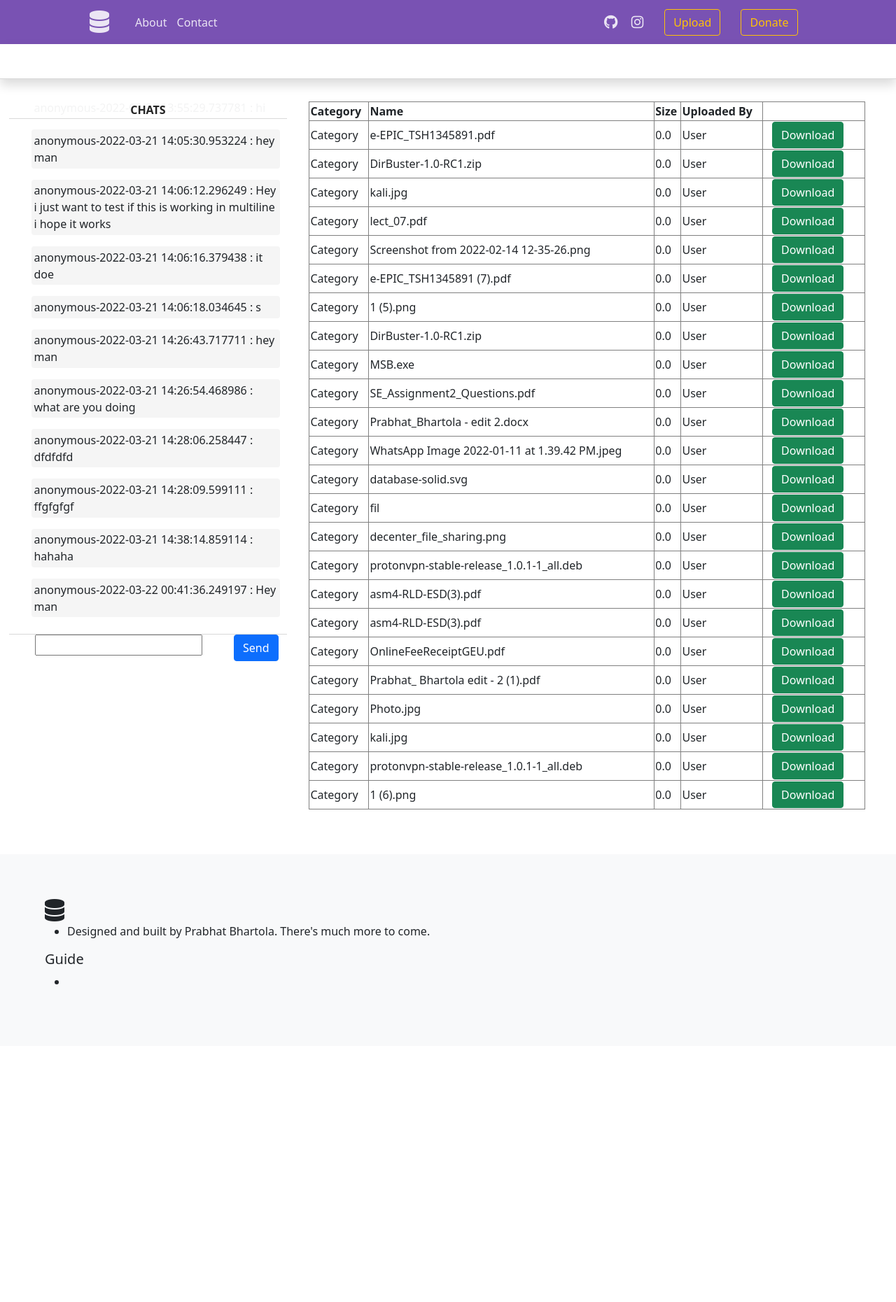
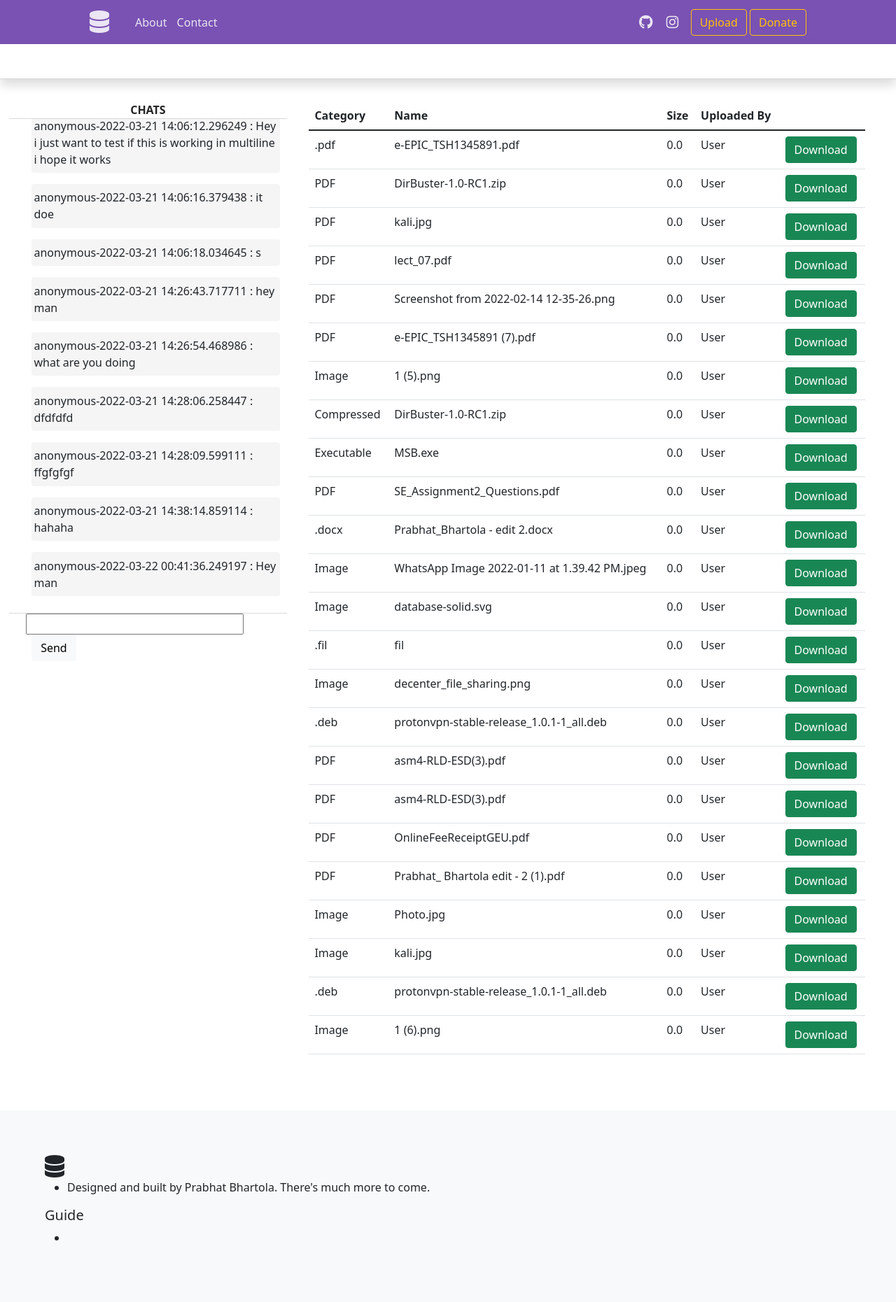
Before and after one commit to prabhat-bhartola/Decentralized-File-Sharing-Service, a Flask app: page / in a window 1280 px wide. Shown: the whole page at 70% size. Before the commit the page ends 1407 px from the top, so only its background shows below. Run offline with Flask 2, Linux system fonts and the light colour scheme; data comes from the database, SQL or seed files in the repository; both versions use the stored data as it was after the commit; some libraries are stand-ins or nearby versions.

Commit message:
HTML_CSS_DONE

```diff
--- a/application/controllers.py
+++ b/application/controllers.py
@@ -139,6 +139,7 @@ def upload_file():
 			desc = request.form["description"]
 
 			file_type = tools.get_type_from_ext(file_name)
+			print(file_type)
 
 			new_file = Files(file_name, file_type, 00, abs_path, "User", desc)
 
--- a/application/models.py
+++ b/application/models.py
@@ -7,9 +7,9 @@ class Files(db.Model):
     file_name = db.Column(db.String, nullable=False)
     file_type = db.Column(db.String, nullable=False)
     file_size = db.Column(db.Float, nullable=False)
-    file_path = db.Column(db.String, nullable=False, default="anonymous")
-    uploaded_by = db.Column(db.String)
-    file_desc = db.Column(db.String, default="None")
+    file_path = db.Column(db.String, nullable=False)
+    uploaded_by = db.Column(db.String, default="anonymous")
+    file_desc = db.Column(db.String, default="NULL")
 
     def __init__(self, file_name, file_type, file_size, file_path, uploaded_by, file_desc):
         self.file_name = file_name
--- a/static/script.js
+++ b/static/script.js
@@ -1,6 +1,13 @@
- // IMPLEMENTING UPLOAD
+// IMPLEMENTING UPLOAD
 function myFile(){
     document.getElementById('file').click();
+};
+
+// SETS DELAY TO FUNCTION
+function setDelay(callback){
+    setTimeout(function(){
+        callback();
+      }, 100);
 }
 
 // SCROLL TO BOTTOM OF THE CHATS DIV
@@ -39,7 +46,7 @@ $(document).ready(function(){
 
 
 // LOAD NEW CHATS EVERY 5 SECONDS
-function loadchats(callback){
+function loadchats(){
 
     req = $.ajax({
         url: "/chat",
@@ -49,12 +56,32 @@ function loadchats(callback){
             $("#all-chats").html(response);
         }
     });
-    callback();
 };
 
-loadchats();
+// loadchats; // This will run on page load
 
-loadchats; // This will run on page load
 setInterval(function(){
     loadchats() // this will run after every 5 seconds
 }, 5000);
+
+function loadPageWithScroll(callback){
+    loadchats();
+    // callback();
+
+    setDelay(callback);
+};
+
+// CLEARS CONTENT OF TEXT FIELD
+function clearContent(){
+    document.getElementById("msg").value="";
+}
+
+function sendButtonClick(){
+    setDelay(clearContent);
+    setDelay(scrollToBottom);
+}
+
+// PREVENT FORM FROM REFRESHING PAGE
+$(function() {
+    $("form").submit(function() { return false; });
+});
--- a/static/style.css
+++ b/static/style.css
@@ -41,8 +41,12 @@ button {
   min-width: 1.5em;
   min-height: 1.5em;
 }
+/*
+button {
+  margin: 0px 12.5px;
+} */
 
-button {
+.sendButton {
   margin: 0px 12.5px;
 }
 
@@ -109,8 +113,8 @@ button {
 .indv-msg {
   background-color: #f5f5f5;
   margin-right: 10px;
-  padding-top: 1%;
-  padding-bottom: 1%;
+  padding-top: 2%;
+  padding-bottom: 2%;
   padding-left: 1%;
   padding-right: 1%;
 }
@@ -122,22 +126,21 @@ button {
   justify-content: flex-end;
   border-top: 1px solid #d9d9d9;
   height: auto;
-  height: auto;
 
   position: sticky;
   bottom: 0;
 }
 
-.enter-msg div {
+/* .enter-msg form {
   padding: 0 auto;
-  margin: 0 auto;
-}
+  margin-left: 1.5%;
+} */
 
-.enter-msg input {
+/* .enter-msg input {
   padding: 0 auto;
   margin: 0 auto;
   flex: 3;
-}
+} */
 
 .files-sec {
   flex: 1;
--- a/templates/donate.html
+++ b/templates/donate.html
@@ -5,7 +5,7 @@
     <meta charset="UTF-8">
     <meta http-equiv="X-UA-Compatible" content="IE=edge">
     <meta name="viewport" content="width=device-width, initial-scale=1.0">
-    <title>Upload file</title>
+    <title>Donate</title>
     <link href="https://cdn.jsdelivr.net/npm/bootstrap@5.1.3/dist/css/bootstrap.min.css" rel="stylesheet"
         integrity="sha384-1BmE4kWBq78iYhFldvKuhfTAU6auU8tT94WrHftjDbrCEXSU1oBoqyl2QvZ6jIW3" crossorigin="anonymous">
 
@@ -32,7 +32,7 @@
     <!-- QR Code will come here -->
     <h3>Google Pay - 9627850233</h3>
     <h3>Paytm - 9627850233</h3>
-    <h3>Upi id - </h3>
+    <h3>Upi id - sooperprabhat@okicici</h3>
     <h2><a href="/">Go Home</a></h2><br>
 
 </body>
--- a/templates/home.html
+++ b/templates/home.html
@@ -14,32 +14,30 @@
 
     <link rel="stylesheet" href="../static/style.css">
 
-    <!-- <script src="https://code.jquery.com/jquery-3.3.1.slim.min.js"
-        integrity="sha384-q8i/X+965DzO0rT7abK41JStQIAqVgRVzpbzo5smXKp4YfRvH+8abtTE1Pi6jizo"
-        crossorigin="anonymous"></script> -->
-
     <script src="https://code.jquery.com/jquery-3.1.1.min.js"></script>
 
     <!-- Popper.JS -->
     <script src="https://cdnjs.cloudflare.com/ajax/libs/popper.js/1.14.0/umd/popper.min.js"
         integrity="sha384-cs/chFZiN24E4KMATLdqdvsezGxaGsi4hLGOzlXwp5UZB1LY//20VyM2taTB4QvJ"
         crossorigin="anonymous"></script>
+
     <!-- Bootstrap JS -->
     <script src="https://stackpath.bootstrapcdn.com/bootstrap/4.1.0/js/bootstrap.min.js"
         integrity="sha384-uefMccjFJAIv6A+rW+L4AHf99KvxDjWSu1z9VI8SKNVmz4sk7buKt/6v9KI65qnm"
         crossorigin="anonymous"></script>
 
-    <script language="JavaScript" type="text/javascript" src="../static/script.js"></script>
     <!-- Font awesome kit -->
     <script src="https://kit.fontawesome.com/46fe3a765f.js" crossorigin="anonymous"></script>
 
     <!-- local bootstrap -->
     <script src="../static/bootstrap-5.1.3-dist/bootstrap.min.css"></script>
 
+    <script language="JavaScript" type="text/javascript" src="../static/script.js"></script>
+
 
 </head>
 
-<body onload="loadchats(scrollToBottom);">
+<body onload="loadPageWithScroll(scrollToBottom)">
 
     <!-- HEADER START -->
     <header class="header">
@@ -83,7 +81,8 @@
     <div class="all-content">
 
         <!-- SIDEBAR START -->
-        <aside class="chats" style="position: relative;" id="chats-scroll">
+        <!-- <aside class="chats" style="position: relative;" id="chats-scroll"> -->
+        <aside class="chats" id="chats-scroll">
             <header style="border-bottom:1px solid #d9d9d9"><strong style="color: #242424;">CHATS</strong></header>
             <ul>
                 <li id="all-chats">
@@ -94,13 +93,15 @@
             </ul>
 
             <!-- INPUT MESSAGE START -->
-            <div class="enter-msg">
-                <div>
+            <div class="enter-msg" style="justify-content: flex-start; padding-left: 5%;">
+                <form style="min-width: 100%;">
                     <label placeholer="Type message here..."></label>
-                    <input type="text" name="message" id="msg" />
-                </div>
-                <button button_id="msg_send" class="sendButton btn btn-primary"
-                    onclick="scrollToBottom();">Send</button>
+                    <input type="text" name="message" id="msg" autocomplete="off" style="min-width: 82.5%;" />
+                    <input type="submit" class="sendButton" onclick="sendButtonClick();" hidden />
+                    <input type="submit" class="sendButton btn btn-light" onclick="sendButtonClick();" value="Send" />
+                </form>
+                <!-- <button button_id="msg_send" class="sendButton btn btn-primary"
+                    onclick="sendButtonClick();">Send</button> -->
             </div>
             <!-- INPUT MESSAGE END -->
 
@@ -113,7 +114,7 @@
         <main class="files-sec">
 
             <!-- TABLE START -->
-            <table class="table-bordered">
+            <table class="table">
                 <thead>
                     <tr>
                         <th>Category</th>
@@ -125,7 +126,7 @@
                 </thead>
                 {% for file in files %}
                 <tr>
-                    <td>Category</td>
+                    <td>{{ file["file_type"]}}</td>
                     <td>{{ file["file_name"] }}</td>
                     <td>{{ file["file_size"] }}</td>
                     <td>{{ file["uploaded_by"] }}</td>
--- a/templates/upload_file.html
+++ b/templates/upload_file.html
@@ -24,12 +24,12 @@
         integrity="sha384-uefMccjFJAIv6A+rW+L4AHf99KvxDjWSu1z9VI8SKNVmz4sk7buKt/6v9KI65qnm"
         crossorigin="anonymous"></script>
 
-    <script language="JavaScript" type="text/javascript" src="../static/script.js"></script>
+    <!-- <script language="JavaScript" type="text/javascript" src="../static/script.js"></script> -->
 </head>
 
 <body>
     <div class="container-fluid">
-        <form action="/home/upload" method="POST" id="create-form">
+        <form action="/upload" method="POST" id="create-form">
             <label>Choose a file:</label>
             <div>
                 <input type="file" id="file" name="file_name" required />
@@ -40,7 +40,7 @@
             </div>
             <div>
                 <label class="form-label">Description</label>
-                <input class="form-control" style="width:25%;" type="text" name="description" />
+                <input class="form-control" style="width:25%;" type="text" name="description" autocomplete="off" />
             </div>
             <div>
                 <input type="submit" value="Submit">
```
Also changed, not shown: application/tools.py (+21 -14 lines), db_directory/prod_db.sqlite3.
